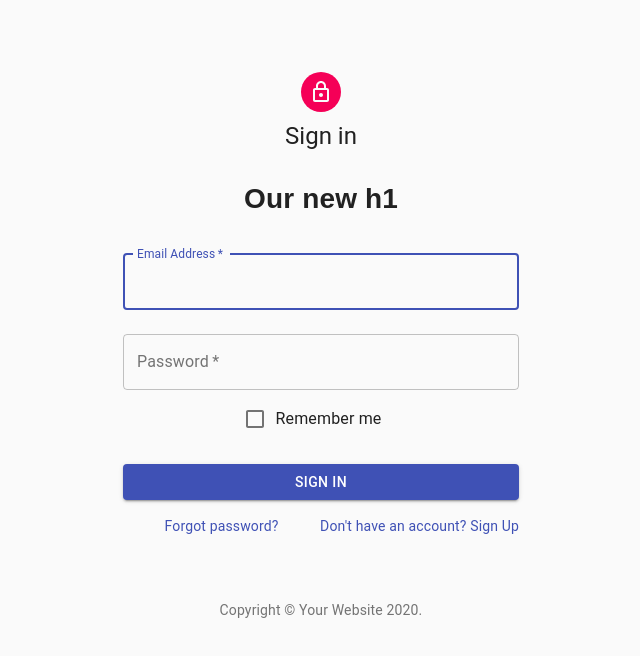
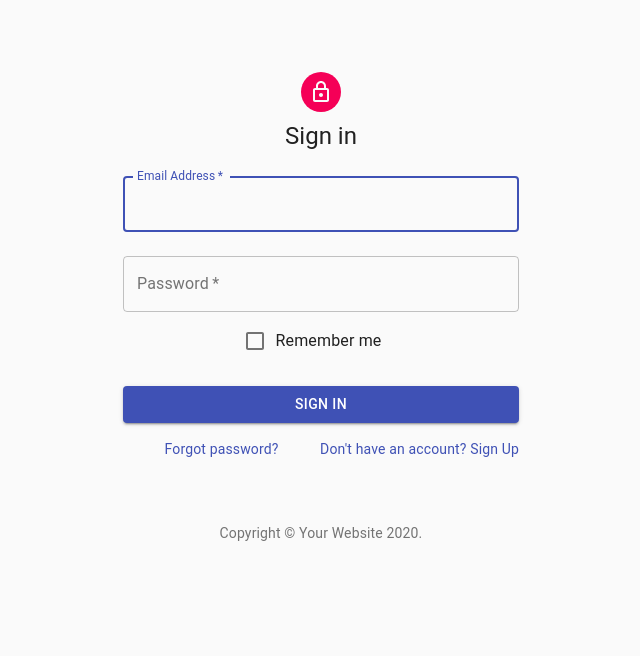
Before and after one commit to sagimisan/form-control-template, a React (Create React App) app: page / in a window 1280 px wide. Shown: the top 656 px of the page, without its empty margins (319-959 px from the left). Built offline with nearby package versions, Linux system fonts and the light colour scheme.

Commit message:
removed h1

```diff
--- a/src/components/Form.jsx
+++ b/src/components/Form.jsx
@@ -68,7 +68,6 @@ export default function SignIn() {
           noValidate
           onSubmit={handleSubmit((data) => alert(JSON.stringify(data)))}
         >
-          <h1>Our new h1</h1>
 
           <TextField
             variant="outlined"
--- a/src/styles.css
+++ b/src/styles.css
@@ -2,3 +2,7 @@
   font-family: sans-serif;
   text-align: center;
 }
+
+h1 {
+
+}
```
